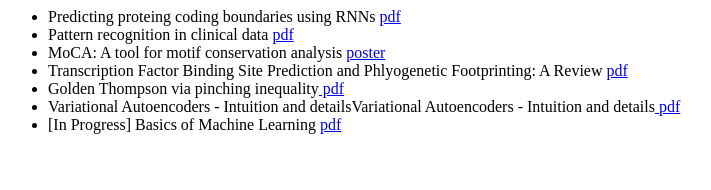
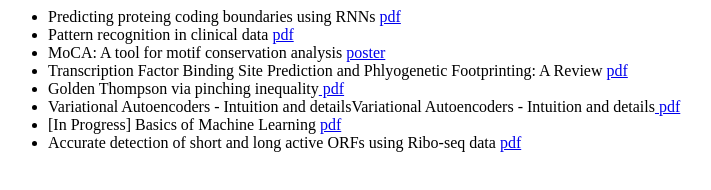
Before and after one commit to saketkc/pdfs, a plain HTML site: page docs/index.html in a window 1280 px wide. Shown: the whole page, without its empty margins (0-711 px from the left). Drawn offline with Linux system fonts and the light colour scheme.

Commit message:
Update index.html

```diff
--- a/docs/index.html
+++ b/docs/index.html
@@ -7,6 +7,6 @@
         <li>Golden Thompson via pinching inequality<a href="./Goldon_Thompson_Inequality_via_Pinching_Inequality.pdf"> pdf</a></li>
         <li>Variational Autoencoders - Intuition and detailsVariational Autoencoders - Intuition and details<a href="./autoencoders.pdf"> pdf</a></li>
         <li>[In Progress] Basics of Machine Learning <a href="./Machine_Learning_Basics.pdf"> pdf</a></li>
-
+        <li>Accurate detection of short and long active ORFs using Ribo-seq data <a href="./ribotricer_2019.pdf"> pdf</a></li>
     </ul>
 </html>
```
